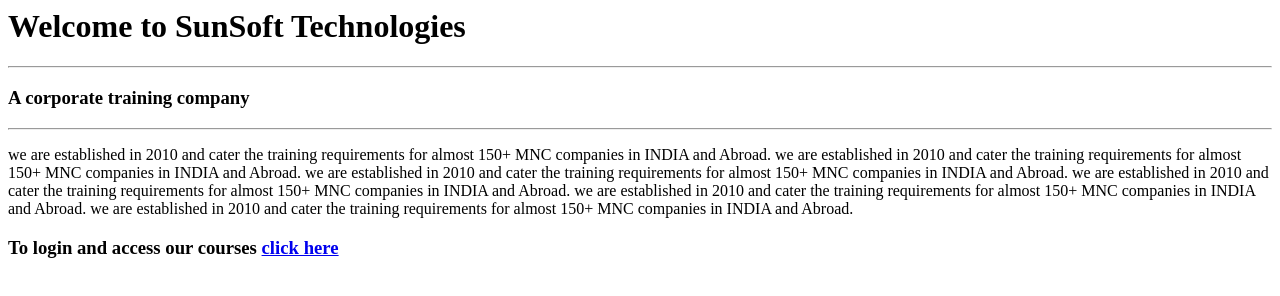
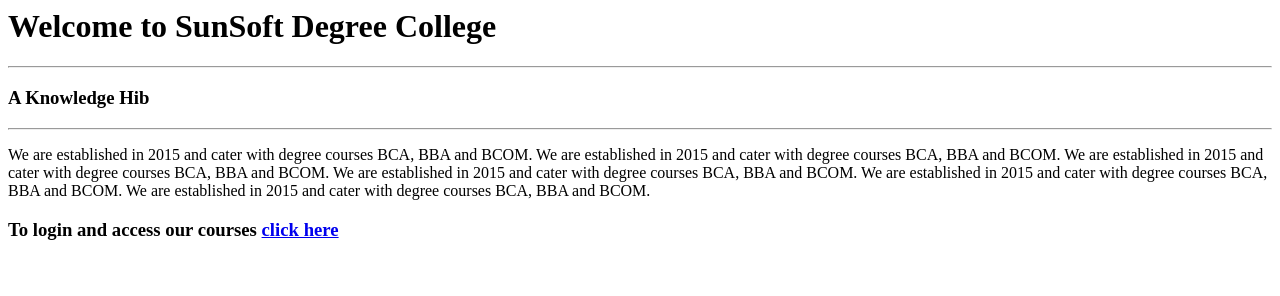
Before and after one commit to rutujadudhagundi/SunSoftTechy, a plain HTML site: page index.html in a window 1280 px wide. Drawn offline with Linux system fonts and the light colour scheme.

```diff
--- a/index.html
+++ b/index.html
@@ -3,18 +3,18 @@
     <title>Welcome Page</title>
   </head>
   <body>
-    <h1> Welcome to SunSoft Technologies </h1>
+    <h1> Welcome to SunSoft Degree College </h1>
     <hr>
-    <h3>A corporate training company </h3>
+    <h3>A Knowledge Hib </h3>
     <hr>
     <p>
-      we are established in 2010 and cater the training requirements for almost 150+ MNC companies in INDIA and Abroad.
-      we are established in 2010 and cater the training requirements for almost 150+ MNC companies in INDIA and Abroad.
-      we are established in 2010 and cater the training requirements for almost 150+ MNC companies in INDIA and Abroad.
-      we are established in 2010 and cater the training requirements for almost 150+ MNC companies in INDIA and Abroad.
-      we are established in 2010 and cater the training requirements for almost 150+ MNC companies in INDIA and Abroad.
-      we are established in 2010 and cater the training requirements for almost 150+ MNC companies in INDIA and Abroad.
-    </p>
+      We are established in 2015 and cater with degree courses BCA, BBA and BCOM.
+      We are established in 2015 and cater with degree courses BCA, BBA and BCOM.
+      We are established in 2015 and cater with degree courses BCA, BBA and BCOM.
+      We are established in 2015 and cater with degree courses BCA, BBA and BCOM.
+      We are established in 2015 and cater with degree courses BCA, BBA and BCOM.
+      We are established in 2015 and cater with degree courses BCA, BBA and BCOM.
+</p>
     <h3>
       To login and access our courses <a href='login.html'>click here</a>
     </h3>
```
